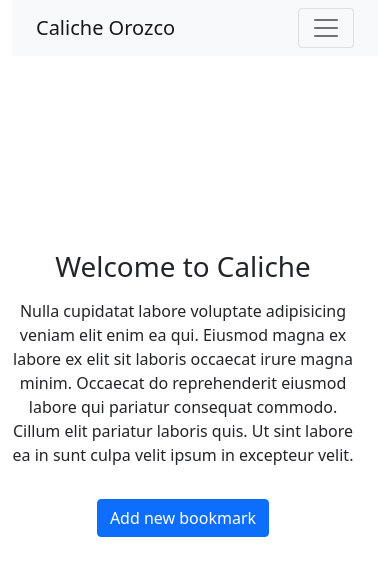
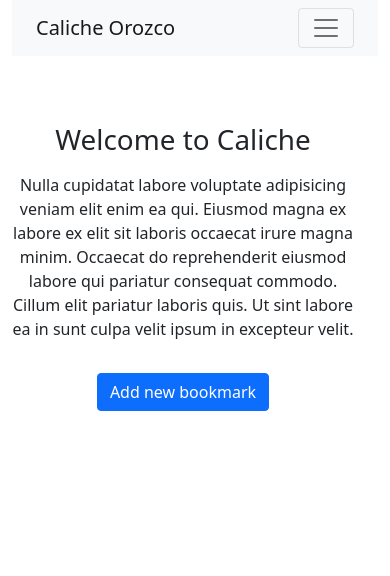
Before and after one commit to CalicheOrozco/evaluacion-bedu, a React (Create React App) app: page / in a window 390 px wide. Shown: the top 576 px of the page. Built offline with nearby package versions, Linux system fonts and the light colour scheme.

Commit message:
fixbug main responsive

```diff
--- a/src/App.css
+++ b/src/App.css
@@ -1,4 +1,4 @@
 .main {
   width: 100% !important;
-  height: 80vh !important;
+  height: 50vh !important;
 }
```
